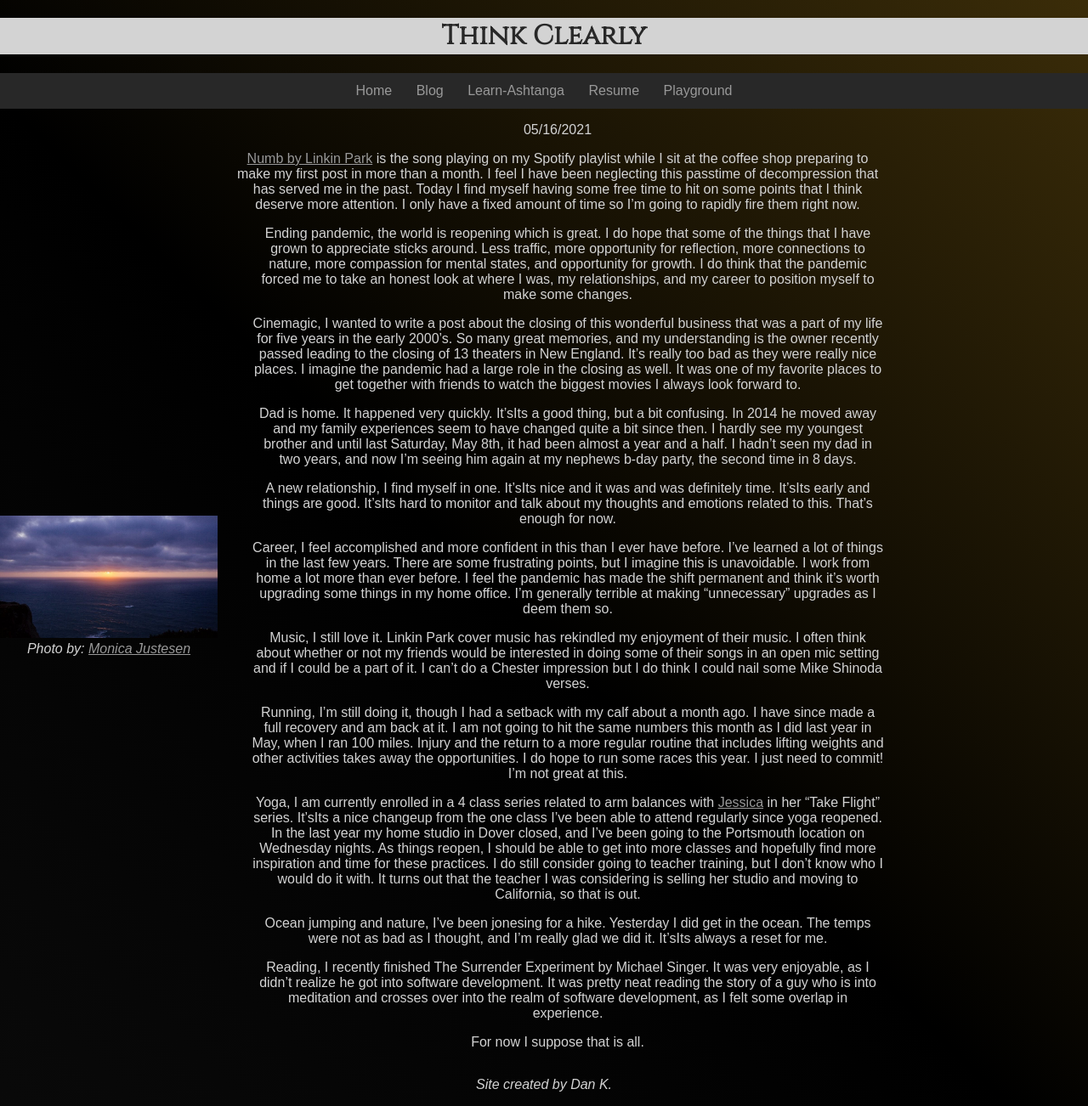
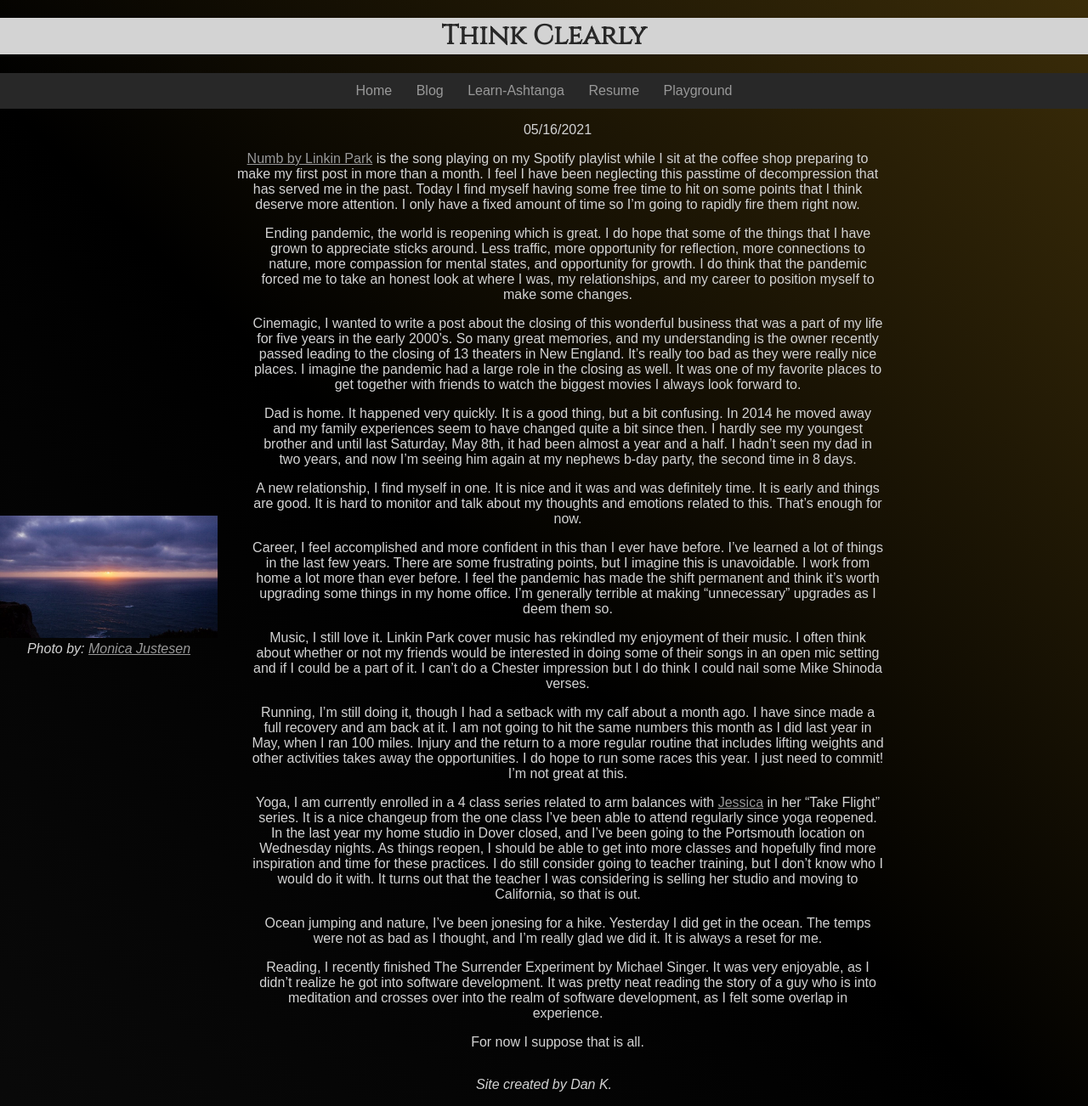
Before and after one commit to dekay2001/dekay2001.github.io, a Jekyll site: the page built from _posts/2021-05-16-numb.md, in a window 1280 px wide. Shown: the whole page at 85% size. Built offline with Jekyll 4.4.1, drawn with Linux system fonts in a browser that asks for light colours.

```diff
--- a/_posts/2021-05-16-numb.md
+++ b/_posts/2021-05-16-numb.md
@@ -13,9 +13,9 @@
 
 - Cinemagic, I wanted to write a post about the closing of this wonderful business that was a part of my life for five years in the early 2000's.   So many great memories, and my understanding is the owner recently passed leading to the closing of 13 theaters in New England.  It's really too bad as they were really nice places.  I imagine the pandemic had a large role in the closing as well.  It was one of my favorite places to get together with friends to watch the biggest movies I always look forward to.
 
-- Dad is home.  It happened very quickly.  It'sIts a good thing, but a bit confusing.  In 2014 he moved away and my family experiences seem to have changed quite a bit since then.  I hardly see my youngest brother and until last Saturday, May 8th, it had been almost a year and a half.  I hadn't seen my dad in two years, and now I'm seeing him again at my nephews b-day party, the second time in 8 days.
+- Dad is home.  It happened very quickly.  It is a good thing, but a bit confusing.  In 2014 he moved away and my family experiences seem to have changed quite a bit since then.  I hardly see my youngest brother and until last Saturday, May 8th, it had been almost a year and a half.  I hadn't seen my dad in two years, and now I'm seeing him again at my nephews b-day party, the second time in 8 days.
 
-- A new relationship, I find myself in one.  It'sIts nice and it was and was definitely time.  It'sIts early and things are good.  It'sIts hard to monitor and talk about my thoughts and emotions related to this.  That's enough for now.
+- A new relationship, I find myself in one.  It is nice and it was and was definitely time.  It is early and things are good.  It is hard to monitor and talk about my thoughts and emotions related to this.  That's enough for now.
 
 - Career, I feel accomplished and more confident in this than I ever have before.  I've learned a lot of things in the last few years.  There are some frustrating points, but I imagine this is unavoidable.  I work from home a lot more than ever before.  I feel the pandemic has made the shift permanent and think it's worth upgrading some things in my home office.  I'm generally terrible at making "unnecessary" upgrades as I deem them so.
 
@@ -23,9 +23,9 @@
 
 - Running, I'm still doing it, though I had a setback with my calf about a month ago.  I have since made a full recovery and am back at it.  I am not going to hit the same numbers this month as I did last year in May, when I ran 100 miles.  Injury and the return to a more regular routine that includes lifting weights and other activities takes away the opportunities.  I do hope to run some races this year.  I just need to commit!  I'm not great at this.
 
-- Yoga, I am currently enrolled in a 4 class series related to arm balances with [Jessica](https://sunlightyogini.com/?fbclid=IwAR3aHJ5NALTFgoxEgId8rf6bJEoV42KAc_lxuImirx-kOX6H6kss9K6zAxM "Jessica Sunshine Yoga") in her "Take Flight" series.  It'sIts a nice changeup from the one class I've been able to attend regularly since yoga reopened.  In the last year my home studio in Dover closed, and I've been going to the Portsmouth location on Wednesday nights.  As things reopen, I should be able to get into more classes and hopefully find more inspiration and time for these practices.  I do still consider going to teacher training, but I don't know who I would do it with.  It turns out that the teacher I was considering is selling her studio and moving to California, so that is out.
+- Yoga, I am currently enrolled in a 4 class series related to arm balances with [Jessica](https://sunlightyogini.com/?fbclid=IwAR3aHJ5NALTFgoxEgId8rf6bJEoV42KAc_lxuImirx-kOX6H6kss9K6zAxM "Jessica Sunshine Yoga") in her "Take Flight" series.  It is a nice changeup from the one class I've been able to attend regularly since yoga reopened.  In the last year my home studio in Dover closed, and I've been going to the Portsmouth location on Wednesday nights.  As things reopen, I should be able to get into more classes and hopefully find more inspiration and time for these practices.  I do still consider going to teacher training, but I don't know who I would do it with.  It turns out that the teacher I was considering is selling her studio and moving to California, so that is out.
 
-- Ocean jumping and nature, I've been jonesing for a hike.  Yesterday I did get in the ocean.  The temps were not as bad as I thought, and I'm really glad we did it.  It'sIts always a reset for me.
+- Ocean jumping and nature, I've been jonesing for a hike.  Yesterday I did get in the ocean.  The temps were not as bad as I thought, and I'm really glad we did it.  It is always a reset for me.
 
 - Reading, I recently finished The Surrender Experiment by Michael Singer.  It was very enjoyable, as I didn't realize he got into software development.  It was pretty neat reading the story of a guy who is into meditation and crosses over into the realm of software development, as I felt some overlap in experience.
 
```
Also changed, not shown: _posts/2021-12-23-the-process.md (added, +23 -0 lines).
